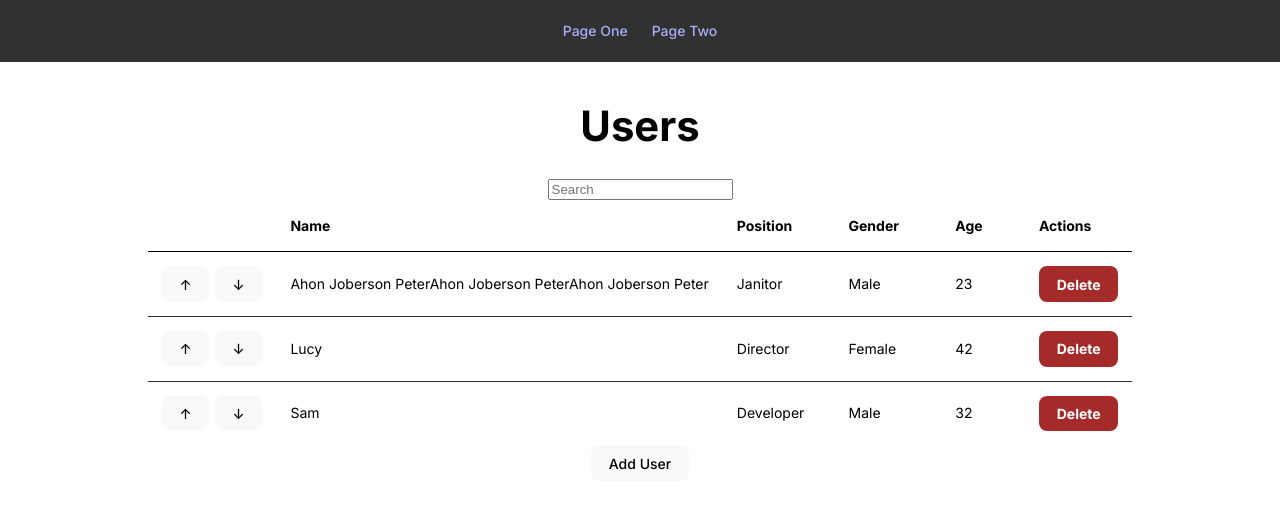
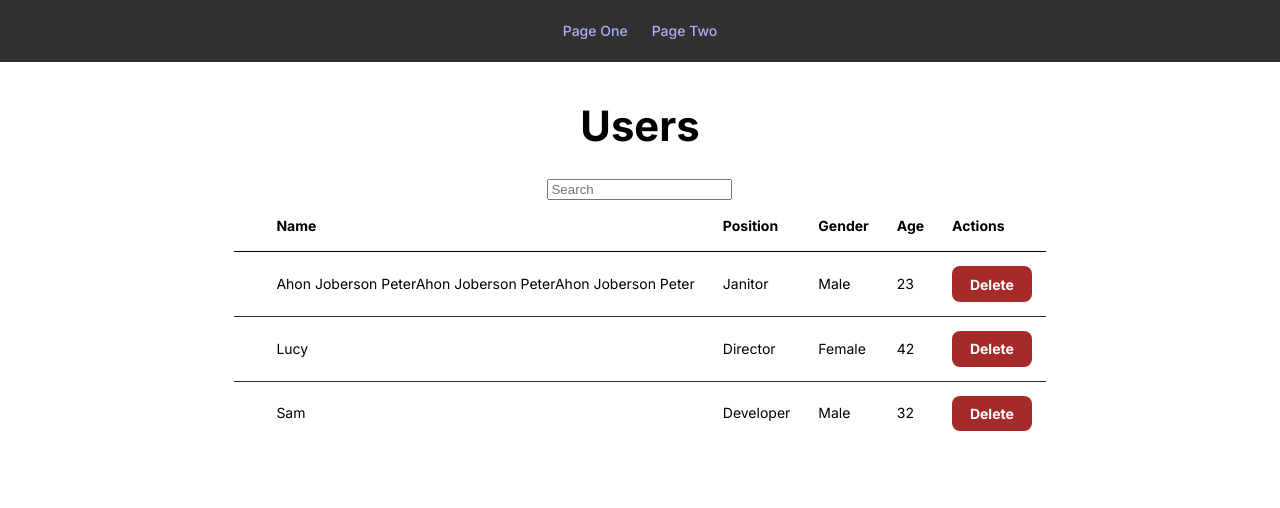
Before and after one commit to Frosselly/peplink-task, a React (Vite) app: page / in a window 1280 px wide. Shown: the top 508 px of the page. Built offline with nearby package versions, Linux system fonts and the light colour scheme.

Commit message:
feat: draggable table variant

```diff
--- a/src/main.tsx
+++ b/src/main.tsx
@@ -4,12 +4,14 @@ import { BrowserRouter, Route, Routes } from 'react-router'
 import PageOne from './pages/PageOne/PageOne.tsx'
 import PageTwo from './pages/PageTwo/PageTwo.tsx'
 import NavigationBar from './components/NavBar/NavigationBar.tsx'
+import DraggableTable from './pages/Draggable/dragCopy.tsx'
 
 createRoot(document.getElementById('root')!).render(
   <BrowserRouter>
     <Routes>
       <Route path="/" element={<NavigationBar />}>
-        <Route index element={<PageOne />} />
+        <Route index element={<DraggableTable />} />
+        <Route path="one" element={<PageOne />} />
         <Route path="two" element={<PageTwo />} />
       </Route>
     </Routes>
--- /dev/null
+++ b/src/pages/Draggable/dragCopy.tsx
@@ -0,0 +1,238 @@
+import React, { useCallback, useEffect, useRef, useState } from 'react'
+
+import styles from '../PageOne/PageOne.module.css'
+
+function DraggableTable({ data = [], columns = [] }) {
+  const [rows, setRows] = useState(data)
+  const [dragState, setDragState] = useState({
+    isDragging: false,
+    dragIndex: null,
+    dragOffset: { x: 0, y: 0 },
+    initialMousePos: { x: 0, y: 0 },
+    initialRowPos: { x: 0, y: 0 }
+  })
+
+  const tableRef = useRef(null)
+  const dragRowRef = useRef(null)
+
+  const defaultColumns = [
+    { key: 'name', label: 'Name' },
+    { key: 'position', label: 'Position' },
+    { key: 'gender', label: 'Gender' },
+    { key: 'age', label: 'Age' }
+  ]
+
+  const defaultData = [
+    {
+      name: 'Ahon Joberson PeterAhon Joberson PeterAhon Joberson Peter',
+      position: 'Janitor',
+      gender: 'male',
+      age: 23
+    },
+    {
+      name: 'Lucy',
+      position: 'Director',
+      gender: 'female',
+      age: 42
+    },
+    {
+      name: 'Sam',
+      position: 'Developer',
+      gender: 'male',
+      age: 32
+    }
+  ]
+
+  const tableColumns = columns.length > 0 ? columns : defaultColumns
+  const currentRows =
+    data.length > 0 ? data : rows.length > 0 ? rows : defaultData
+
+  const handleMouseDown = useCallback(
+    (e: React.MouseEvent<HTMLTableRowElement>, index: any) => {
+      if (e.button !== 0) return
+      e.preventDefault()
+
+      const row = e.currentTarget
+      const rowRect = row.getBoundingClientRect()
+
+      setDragState({
+        isDragging: true,
+        dragIndex: index,
+        dragOffset: { x: 0, y: 0 },
+        initialMousePos: { x: e.clientX, y: e.clientY },
+        initialRowPos: {
+          x: rowRect.left,
+          y: rowRect.top
+        }
+      })
+    },
+    []
+  )
+
+  const handleMouseMove = useCallback(
+    (e: MouseEvent) => {
+      if (!dragState.isDragging || dragState.dragIndex === null) return
+
+      //adjusting based on starting position
+      const deltaX = e.clientX - dragState.initialMousePos.x
+      const deltaY = e.clientY - dragState.initialMousePos.y
+
+      setDragState((p) => ({
+        ...p,
+        dragOffset: { x: deltaX, y: deltaY }
+      }))
+
+      if (dragRowRef.current && tableRef.current) {
+        const dragRect = dragRowRef.current.getBoundingClientRect()
+        const tableBody = tableRef.current.querySelector('tbody')
+        //get all the tr elements in the table
+        const allRows = Array.from(tableBody.querySelectorAll('tr'))
+
+        const dragCenterY = dragRect.top + dragRect.height / 2
+
+        for (let i = 0; i < allRows.length; i++) {
+          if (i === dragState.dragIndex) continue
+
+          const rowRect = allRows[i].getBoundingClientRect()
+          const rowCenterY = rowRect.top + rowRect.height / 2
+
+          if (dragCenterY >= rowRect.top && dragCenterY <= rowRect.bottom) {
+            const shouldSwap =
+              dragState.dragIndex < i
+                ? dragCenterY > rowCenterY
+                : dragCenterY < rowCenterY
+            if (shouldSwap) {
+              //make copy
+              const newRows = [...currentRows]
+              //get the removed 1 element and name it draggedRow
+              const [draggedRow] = newRows.splice(dragState.dragIndex, 1)
+              //add the new element in position causing a swap
+              newRows.splice(i, 0, draggedRow)
+
+              if (data.length === 0) {
+                setRows(newRows)
+              }
+
+              setDragState((p: any) => ({
+                ...p,
+                dragIndex: i
+              }))
+
+              break
+            }
+          }
+        }
+      }
+    },
+    [dragState, currentRows, data.length]
+  )
+
+  const handleMouseUp = useCallback(() => {
+    setDragState({
+      isDragging: false,
+      dragIndex: null,
+      dragOffset: { x: 0, y: 0 },
+      initialMousePos: { x: 0, y: 0 },
+      initialRowPos: { x: 0, y: 0 }
+    })
+  }, [])
+
+  useEffect(() => {
+    if (dragState.isDragging) {
+      document.addEventListener('mousemove', handleMouseMove)
+      document.addEventListener('mouseup', handleMouseUp)
+
+      return () => {
+        document.removeEventListener('mousemove', handleMouseMove)
+        document.removeEventListener('mouseup', handleMouseUp)
+      }
+    }
+  }, [dragState.isDragging, handleMouseMove, handleMouseUp])
+
+  return (
+    <div>
+      <h1>Users</h1>
+      <input type="text" placeholder="Search" />
+      <table ref={tableRef} className={styles.table}>
+        <thead>
+          <tr>
+            <th></th>
+            {tableColumns.map((col) => (
+              <th key={col.key} className={col.key} role="button">
+                <span>{col.label}</span>
+              </th>
+            ))}
+
+            <th>Actions</th>
+          </tr>
+        </thead>
+        <tbody>
+          {!currentRows.length ? (
+            <tr>
+              <td colSpan={6}>The user list is empty</td>
+            </tr>
+          ) : (
+            currentRows.map((user, index) => {
+              return (
+                <tr
+                  key={index}
+                  className={[
+                    styles.tableRow,
+                    dragState.isDragging && dragState.dragIndex === index
+                      ? styles.dragging
+                      : ''
+                  ].join(' ')}
+                  onMouseDown={(e) => handleMouseDown(e, index)}>
+                  <td className={styles.movement}>
+                    <div></div>
+                  </td>
+                  <td>{user.name}</td>
+                  <td>{user.position}</td>
+                  <td>{user.gender}</td>
+                  <td className={styles.number}>{user.age}</td>
+                  <td>
+                    <button className={'redBtn'} onClick={() => {}}>
+                      Delete
+                    </button>
+                  </td>
+                </tr>
+              )
+            })
+          )}
+        </tbody>
+      </table>
+      {dragState.isDragging && dragState.dragIndex !== null && (
+        <div
+          ref={dragRowRef}
+          className={styles.dragPreview}
+          style={{
+            left: `${dragState.initialRowPos.x + dragState.dragOffset.x}px`,
+            top: `${dragState.initialRowPos.y + dragState.dragOffset.y}px`,
+            width: tableRef.current.offsetWidth
+          }}>
+          <table className={styles.dragTable}>
+            <tbody>
+              <tr>
+                <td className={styles.movement}>
+                  <div></div>
+                </td>
+                {tableColumns.map((col) => (
+                  <td key={col.key} className={styles.dragCell}>
+                    {currentRows[dragState.dragIndex]?.[col.key]}
+                  </td>
+                ))}
+                <td>
+                  <button className={'redBtn'} onClick={() => {}}>
+                    Delete
+                  </button>
+                </td>
+              </tr>
+            </tbody>
+          </table>
+        </div>
+      )}
+    </div>
+  )
+}
+
+export default DraggableTable
--- a/src/pages/PageOne/PageOne.module.css
+++ b/src/pages/PageOne/PageOne.module.css
@@ -56,3 +56,31 @@ td {
 .number {
   text-align: right;
 }
+
+/* Drag preview styles */
+.dragPreview {
+  position: fixed;
+  pointer-events: none;
+  z-index: 50;
+  background-color: rgb(25, 25, 25);
+  border: 1px solid #2f2f2f;
+  box-shadow: 0 25px 50px -12px rgba(0, 0, 0, 0.25);
+}
+
+.dragTable {
+  width: 100%;
+  border-collapse: collapse;
+}
+
+.dragCell {
+  padding: 1rem 1rem;
+  text-align: left;
+}
+
+.dragCell:last-child {
+  border-right: none;
+}
+
+.dragging {
+  background-color: rgb(5, 5, 5);
+}
```
